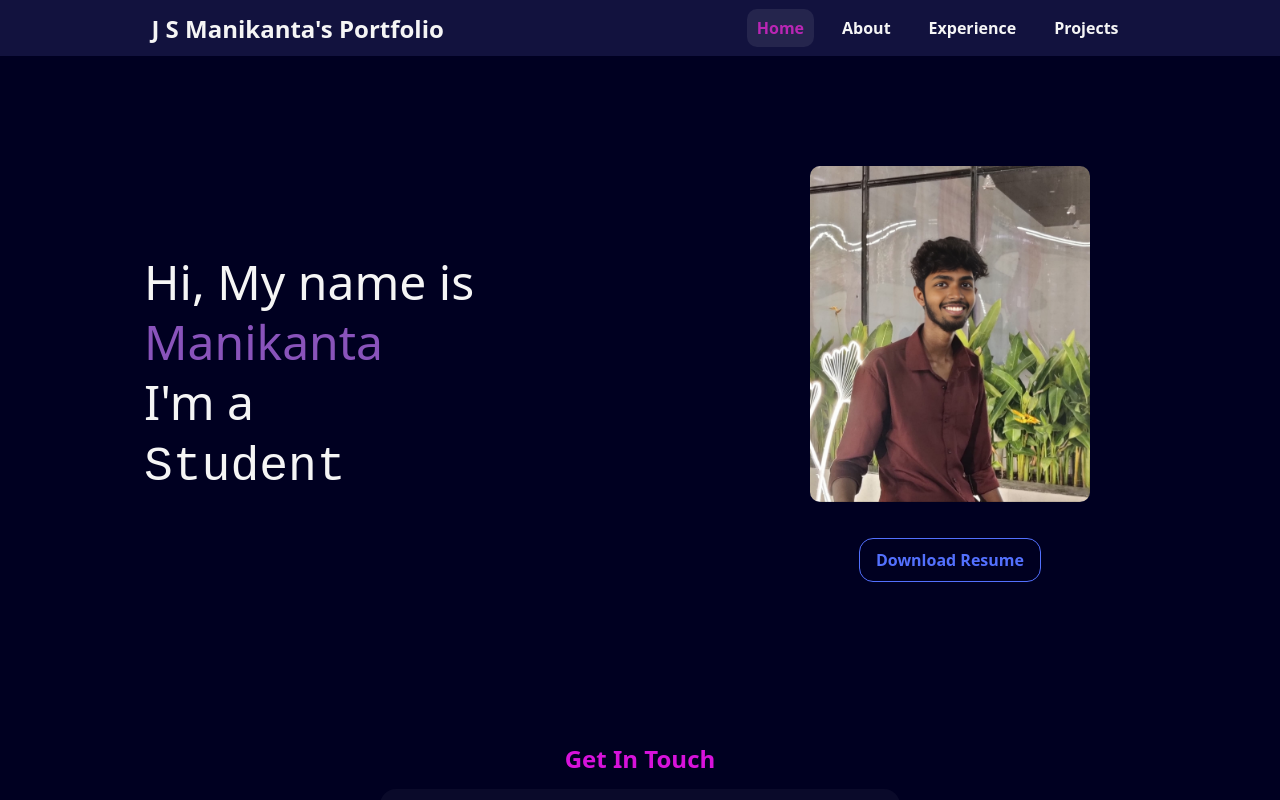
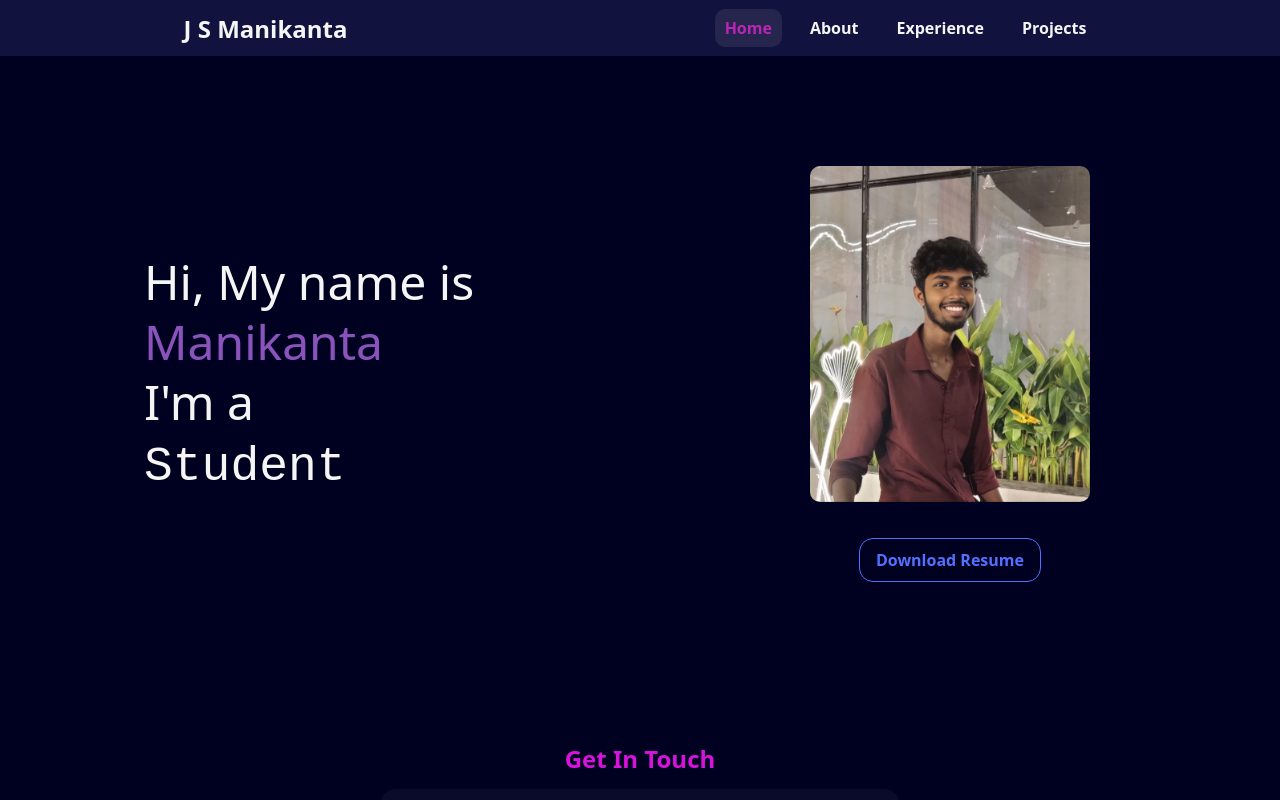
Before and after one commit to jsmanikanta/jsmanikanta_portfolio, a React (Vite) app: page / in a window 1280 px wide. Shown: the top 800 px of the page. Built offline with nearby package versions, Linux system fonts and the light colour scheme.

Commit message:
Update Navbar.jsx

```diff
--- a/src/Navbar.jsx
+++ b/src/Navbar.jsx
@@ -9,7 +9,7 @@ export default function Navbar() {
     <header>
       <nav>
         <NavLink to="/" className="left" onClick={() => setOpen(false)} >
-          J S Manikanta&apos;s Portfolio
+          J S Manikanta
         </NavLink>
 
         <div className="right">
```
